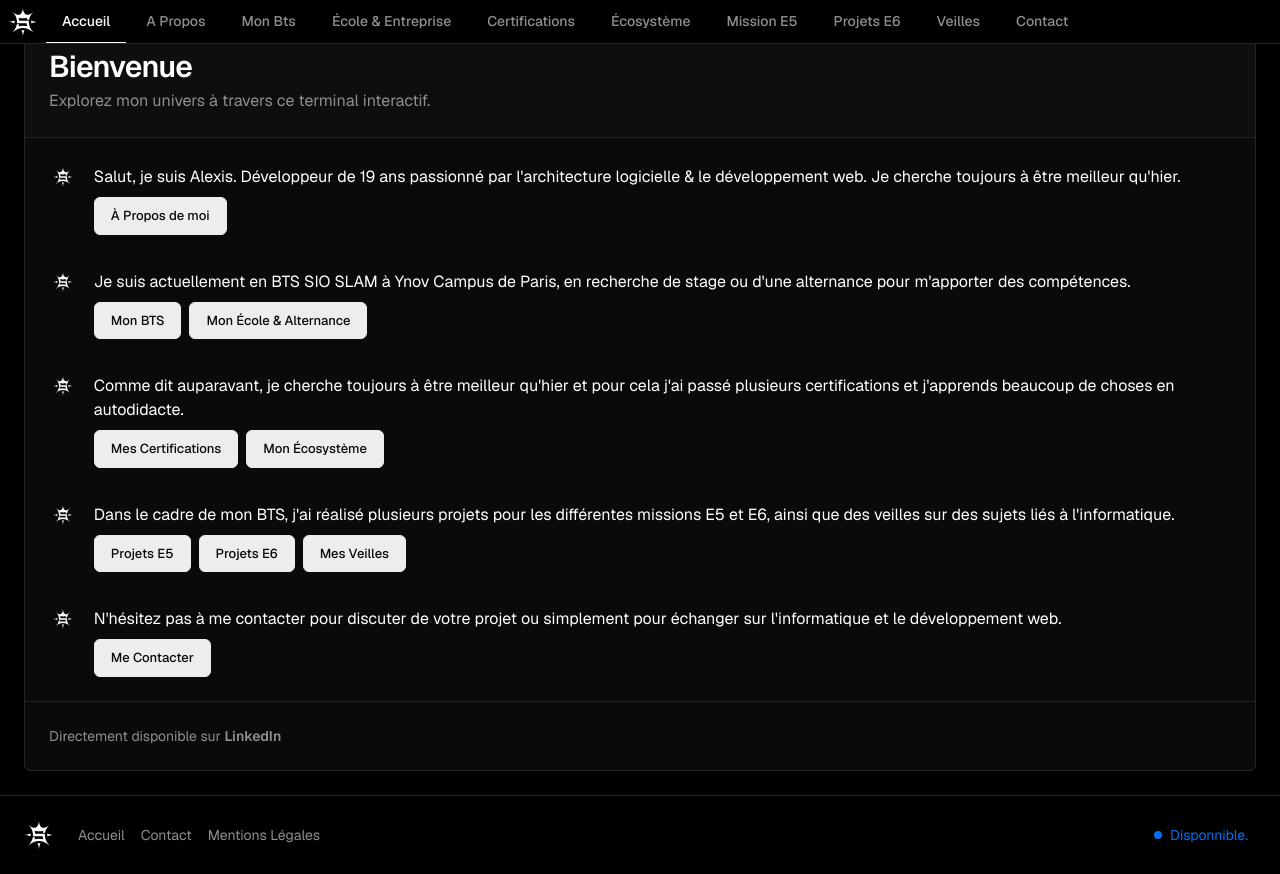
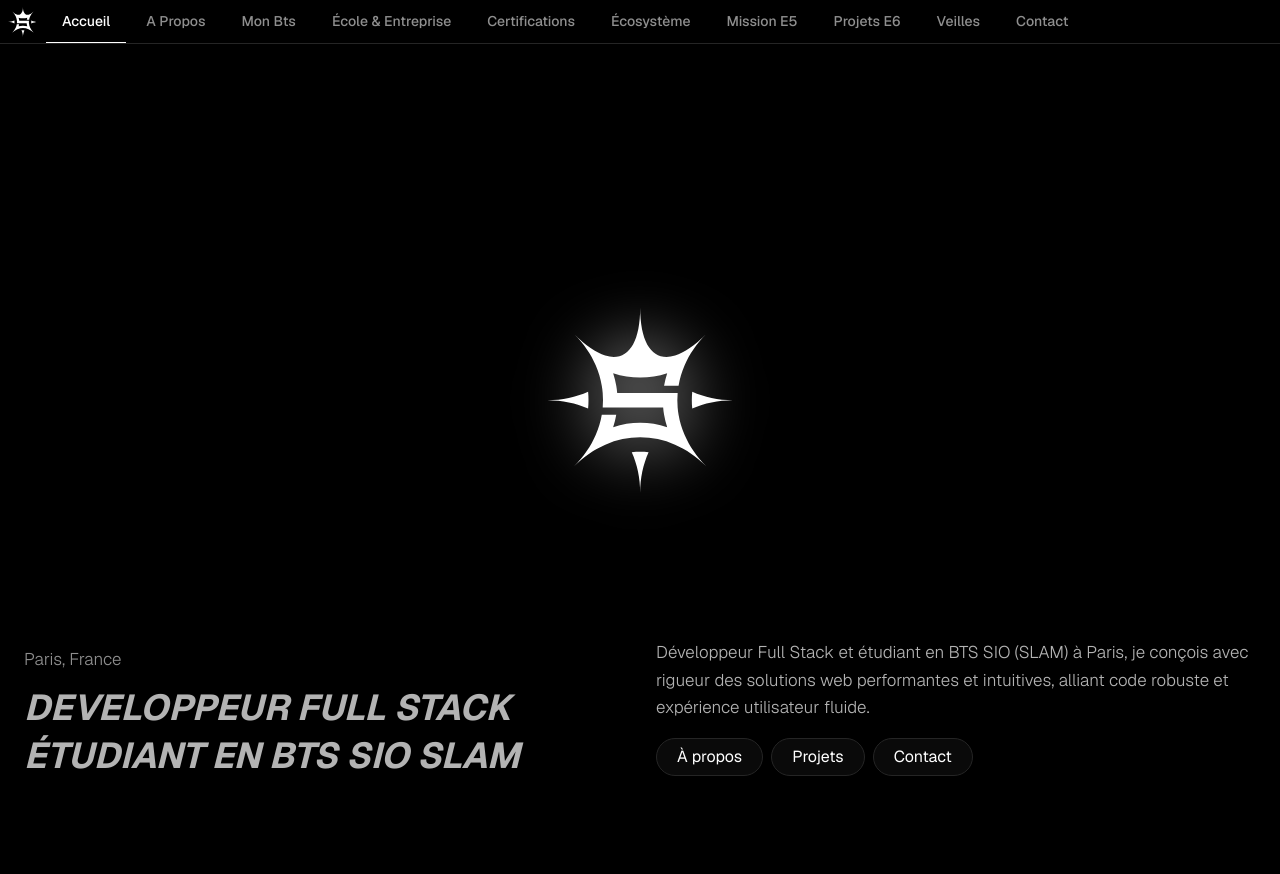
Before and after one commit to FlytziTv/sz-slam, a Next.js app: page / in a window 1280 px wide. After the commit the page ends 800 px from the top, so only its background shows below. Built offline with nearby package versions, Linux system fonts and the light colour scheme.

Commit message:
accueil v0.01

```diff
--- a/app/page.tsx
+++ b/app/page.tsx
@@ -1,6 +1,6 @@
-import Footer from "@/components/sz/footer";
+"use client";
+
 import Header from "@/components/sz/header";
-import { SZMessage } from "@/components/sz/SZMessage";
 import Link from "next/link";
 
 const page = [
@@ -18,82 +18,54 @@ const page = [
 
 export default function Home() {
   return (
-    <div className="flex flex-col min-h-screen bg-background font-sans">
+    <div className="flex flex-col min-h-screen bg-[url('/img/background/logo.svg')] bg-cover bg-center font-sans">
       <Header />
 
-      <main className="flex-1 flex flex-col gap-8 w-full max-w-340 mx-auto items-center justify-center my-6 px-6">
-        <div className="w-full bg-card border border-border rounded-md flex flex-col shadow-sm">
-          {/* Header de la carte */}
-          <div className="w-full flex flex-col p-6 border-b border-border bg-muted/20">
-            <h2 className="text-3xl font-semibold tracking-tight">Bienvenue</h2>
-            <p className="text-muted-foreground mt-1">
-              Explorez mon univers à travers ce terminal interactif.
+      <main className="flex-1 flex flex-col gap-8 w-full items-center justify-center my-6 px-6">
+        <div className="absolute bottom-6 right-0 left-0 px-6 w-full flex flex-col items-start gap-2 lg:gap-0 lg:flex-row lg:justify-between lg:items-end">
+          <div className="flex flex-col w-150 gap-4">
+            <p className="text-muted-foreground text-[17px] font-light">
+              Paris, France
             </p>
+            <div className="flex flex-col items-start gap-2">
+              <h1 className="uppercase font-bold text-4xl italic text-foreground/70">
+                Developpeur Full Stack
+              </h1>
+              <h1 className="uppercase font-bold text-4xl italic text-foreground/70">
+                Étudiant en BTS SIO SLAM
+              </h1>
+            </div>
           </div>
-
-          {/* Corps de la discussion */}
-          <div className="flex flex-col p-6 gap-8 w-full">
-            <SZMessage message="Salut, je suis Alexis. Développeur de 19 ans passionné par l'architecture logicielle & le développement web. Je cherche toujours à être meilleur qu'hier.">
-              <SZHomeButton link={page[1].url} text="À Propos de moi" />
-            </SZMessage>
-
-            <SZMessage message="Je suis actuellement en BTS SIO SLAM à Ynov Campus de Paris, en recherche de stage ou d'une alternance pour m'apporter des compétences.">
-              <div className="flex flex-wrap gap-2">
-                <SZHomeButton link={page[2].url} text="Mon BTS" />
-                <SZHomeButton
-                  link={page[3].url}
-                  text="Mon École & Alternance"
-                />
-              </div>
-            </SZMessage>
-
-            <SZMessage message="Comme dit auparavant, je cherche toujours à être meilleur qu'hier et pour cela j'ai passé plusieurs certifications et j'apprends beaucoup de choses en autodidacte.">
-              <div className="flex flex-wrap gap-2">
-                <SZHomeButton link={page[4].url} text="Mes Certifications" />
-                <SZHomeButton link={page[5].url} text="Mon Écosystème" />
-              </div>
-            </SZMessage>
-
-            <SZMessage message="Dans le cadre de mon BTS, j'ai réalisé plusieurs projets pour les différentes missions E5 et E6, ainsi que des veilles sur des sujets liés à l'informatique.">
-              <div className="flex flex-wrap gap-2">
-                <SZHomeButton link={page[6].url} text="Projets E5" />
-                <SZHomeButton link={page[7].url} text="Projets E6" />
-                <SZHomeButton link={page[8].url} text="Mes Veilles" />
-              </div>
-            </SZMessage>
-
-            <SZMessage message="N'hésitez pas à me contacter pour discuter de votre projet ou simplement pour échanger sur l'informatique et le développement web.">
-              <SZHomeButton link={page[9].url} text="Me Contacter" />
-            </SZMessage>
-          </div>
-
-          {/* Footer de la carte */}
-          <div className="w-full flex flex-col p-6 border-t border-border">
-            <p className="text-sm text-muted-foreground">
-              Directement disponible sur{" "}
-              <a
-                className="font-semibold hover:underline"
-                href="https://www.linkedin.com/in/alexis-dejesus/"
+          <div className="flex flex-col gap-4 w-150">
+            {/* modifie lespace entre les ligne */}
+            <p className="font-light text-[17px] text-foreground/70 leading-relaxed">
+              Développeur Full Stack et étudiant en BTS SIO (SLAM) à Paris, je
+              conçois avec rigueur des solutions web performantes et intuitives,
+              alliant code robuste et expérience utilisateur fluide.
+            </p>
+            <div className="flex flex-row gap-2">
+              <Link
+                href={page[1].url}
+                className="flex items-center justify-center py-1.5 px-5 border border-border bg-card hover:bg-border/60 rounded-[20px]"
               >
-                LinkedIn
-              </a>
-            </p>
+                À propos
+              </Link>
+              <Link
+                href={page[6].url}
+                className="flex items-center justify-center py-1.5 px-5 border border-border bg-card hover:bg-border/60 rounded-[20px]"
+              >
+                Projets
+              </Link>
+              <Link
+                href={page[9].url}
+                className="flex items-center justify-center py-1.5 px-5 border border-border bg-card hover:bg-border/60 rounded-[20px]"
+              >
+                Contact
+              </Link>
+            </div>
           </div>
         </div>
       </main>
-
-      <Footer />
     </div>
   );
 }
-
-export function SZHomeButton({ text, link }: { text: string; link: string }) {
-  return (
-    <Link
-      href={link}
-      className="px-4 py-2 bg-primary text-primary-foreground font-medium rounded-md text-[13px] hover:bg-primary/20 hover:text-primary border border-primary transition-all w-fit "
-    >
-      {text}
-    </Link>
-  );
-}
```
Also changed, not shown: public/img/background/back-logo.png (added), public/img/background/logo.svg (added).
